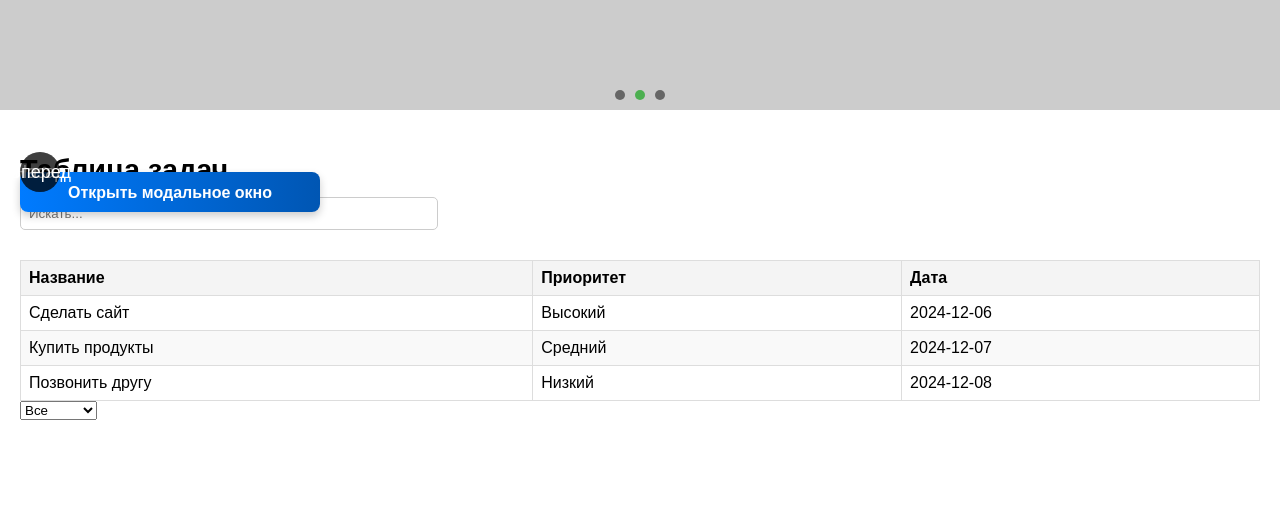
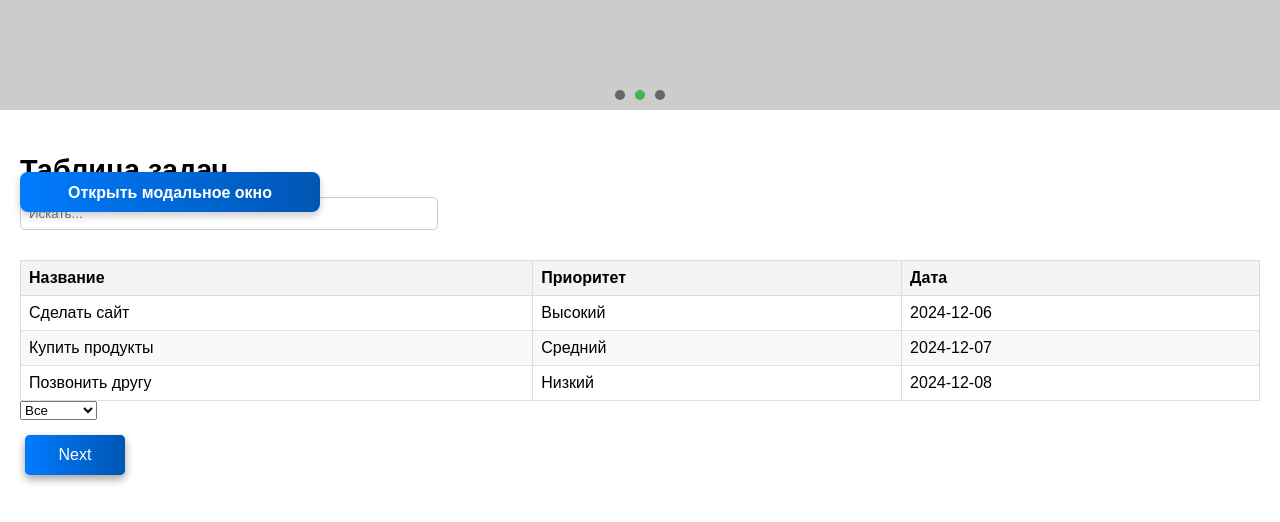
Before and after one commit to Mokkento12/Frontend-Playground, a plain HTML site: page index.html in a window 1280 px wide. Shown: the part 228-750 px from the top of the page. Drawn offline with Linux system fonts and the light colour scheme.

Commit message:
Добавлена пагинация в таблице и стили

```diff
--- a/index.html
+++ b/index.html
@@ -81,8 +81,10 @@
             <option value="medium">Средний</option>
             <option value="low">Низкий</option>
         </select>
-        <button id="prev-page">Назад</button>
-        <button id="next-page">Вперед</button>
+        <div class="pagination">
+            <button id="prev-page">Previous</button>
+            <button id="next-page">Next</button>
+        </div>
     </section>
     <script type="module" src="script.js"></script>
 </body>
--- a/style.css
+++ b/style.css
@@ -311,6 +311,85 @@ th.sorted {
   color: black;
 }
 
+.pagination {
+  position: relative;
+  width: 100%;
+  /* Сделать контейнер растягиваемым */
+  min-height: 50px;
+  display: flex;
+  align-items: center;
+  justify-content: space-between;
+  /* Пространство между кнопками */
+}
+
+.pagination button {
+  flex: 0 1 auto;
+  /* Оставить кнопки гибкими с минимальной шириной */
+  min-width: 100px;
+  /* Минимальная ширина кнопки */
+  text-align: center;
+  /* Выравнивание текста по центру */
+  margin: 0 10px;
+  /* Отступы между кнопками */
+  padding: 10px 15px;
+  /* Внутренние отступы */
+  background-color: #007bff;
+  /* Синий фон */
+  color: #fff;
+  /* Белый текст */
+  border: none;
+  /* Убираем границы */
+  border-radius: 5px;
+  /* Скругленные углы */
+  cursor: pointer;
+}
+
+.pagination button:hover {
+  background-color: #0056b3;
+  /* Более темный синий при наведении */
+}
+
+/* Стили для кнопок пагинации */
+#next-page,
+#prev-page {
+  display: inline-block;
+  margin: 10px 5px;
+  padding: 8px 15px;
+  background: linear-gradient(90deg, #007bff, #0056b3);
+  color: #fff;
+  border: none;
+  border-radius: 5px;
+  cursor: pointer;
+  font-size: 1rem;
+  transition: transform 0.3s, background 0.3s, box-shadow 0.3s;
+  box-shadow: 0 4px 8px rgba(0, 0, 0, 0.2);
+}
+
+/* Эффект при наведении */
+#next-page:hover,
+#prev-page:hover {
+  background: linear-gradient(90deg, #0056b3, #004085);
+  transform: scale(1.05);
+  box-shadow: 0 6px 12px rgba(0, 0, 0, 0.3);
+}
+
+/* Эффект при нажатии */
+#next-page:active,
+#prev-page:active {
+  transform: scale(0.98);
+  box-shadow: 0 3px 6px rgba(0, 0, 0, 0.2);
+}
+
+/* Если нужно стилизовать для отключённой кнопки */
+#next-page:disabled,
+#prev-page:disabled {
+  background: #ddd;
+  color: #999;
+  cursor: not-allowed;
+  box-shadow: none;
+  transform: none;
+}
+
 /* Медиа-запрос для больших экранов */
 @media (min-width: 768px) {
   .burger-menu {
```
